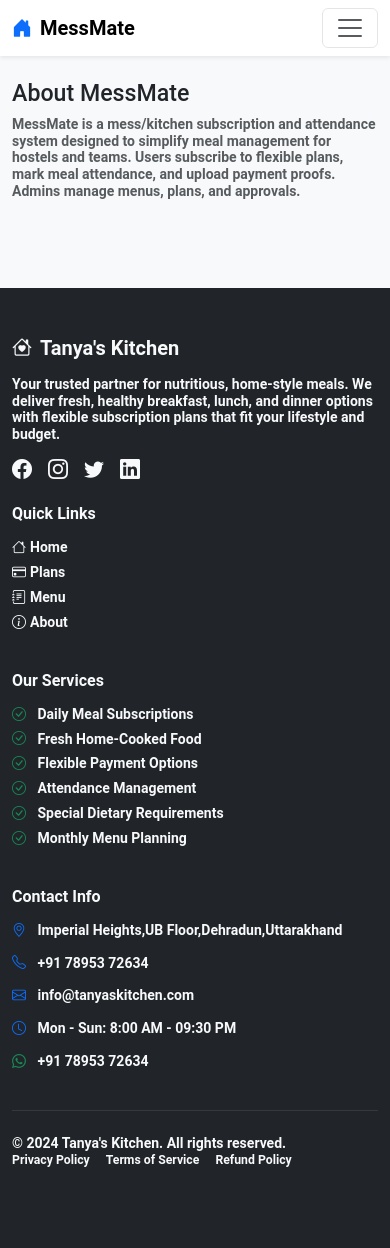
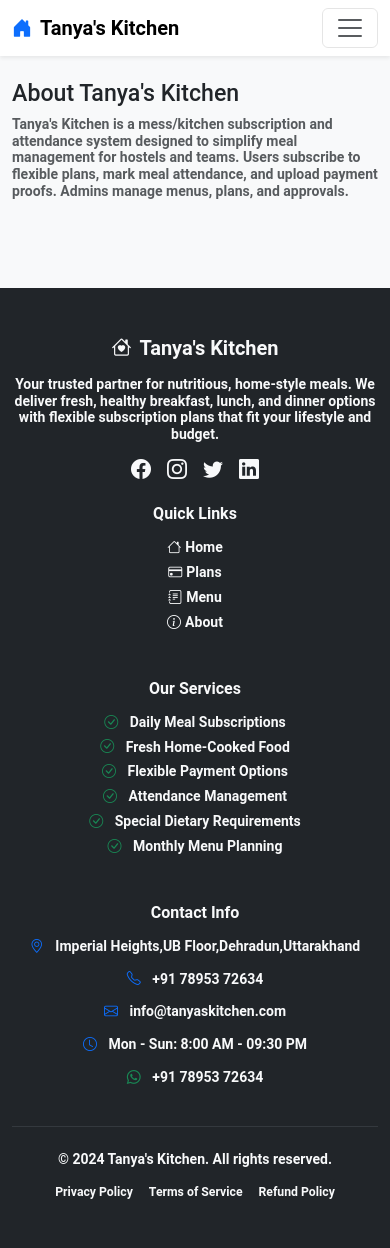
Before and after one commit to gangeshwar01/tanya-kitchen, a Django app: page /about/ in a window 390 px wide. Before the commit the page ends 1167 px from the top, so only its background shows below. Run offline with Django 5.2, Linux system fonts and the light colour scheme.

Commit message:
messmet changed

```diff
--- a/messmetapp/apps.py
+++ b/messmetapp/apps.py
@@ -4,4 +4,4 @@
 class MessmetappConfig(AppConfig):
     default_auto_field = 'django.db.models.BigAutoField'
     name = 'messmetapp'
-    verbose_name = 'MessMate App'
+    verbose_name = "Tanya's Kitchen App"
--- a/messmetapp/views.py
+++ b/messmetapp/views.py
@@ -574,7 +574,7 @@
         if form.is_valid():
             user = form.save()
             login(request, user)
-            messages.success(request, "Welcome to MessMate!")
+            messages.success(request, "Welcome to Tanya's Kitchen!")
             return redirect('home')
         else:
             messages.error(request, "Please correct the errors below.")
--- a/templates/about.html
+++ b/templates/about.html
@@ -2,8 +2,8 @@
 {% block content %}
 <div class="row justify-content-center">
   <div class="col-lg-8">
-    <h3>About MessMate</h3>
-    <p class="text-muted">MessMate is a mess/kitchen subscription and attendance system designed to simplify meal management for hostels and teams. Users subscribe to flexible plans, mark meal attendance, and upload payment proofs. Admins manage menus, plans, and approvals.</p>
+    <h3>About Tanya's Kitchen</h3>
+    <p class="text-muted">Tanya's Kitchen is a mess/kitchen subscription and attendance system designed to simplify meal management for hostels and teams. Users subscribe to flexible plans, mark meal attendance, and upload payment proofs. Admins manage menus, plans, and approvals.</p>
   </div>
 </div>
 {% endblock %}
--- a/templates/admin_dashboard.html
+++ b/templates/admin_dashboard.html
@@ -17,7 +17,7 @@
           <i class="bi bi-gear-fill text-white" style="font-size: 1.2rem;"></i>
         </div>
         <h6 class="mb-1 text-dark fw-bold">Admin Panel</h6>
-        <small class="text-muted">MessMate</small>
+        <small class="text-muted">Tanya's Kitchen</small>
       </div>
 
       <!-- Navigation Menu -->
@@ -1837,7 +1837,7 @@
           <i class="bi bi-gear-fill text-white" style="font-size: 1.2rem;"></i>
         </div>
         <h6 class="mb-1 text-dark fw-bold">Admin Panel</h6>
-        <small class="text-muted">MessMate</small>
+        <small class="text-muted">Tanya's Kitchen</small>
       </div>
 
       <!-- Navigation Menu -->
--- a/templates/base.html
+++ b/templates/base.html
@@ -3,7 +3,7 @@
 <head>
     <meta charset="UTF-8">
     <meta name="viewport" content="width=device-width, initial-scale=1.0">
-    <title>{% block title %}MessMate{% endblock %}</title>
+    <title>{% block title %}Tanya's Kitchen{% endblock %}</title>
     <link href="https://cdn.jsdelivr.net/npm/bootstrap@5.3.3/dist/css/bootstrap.min.css" rel="stylesheet">
     <link rel="stylesheet" href="https://cdn.jsdelivr.net/npm/bootstrap-icons@1.11.3/font/bootstrap-icons.min.css">
     <!-- Temporarily disabled Tailwind to fix navbar visibility -->
@@ -177,12 +177,31 @@
                 margin-right: 0.5rem !important;
             }
 
-            .navbar .navbar-nav .btn {
-                white-space: nowrap !important;
-                overflow: hidden !important;
-                text-overflow: ellipsis !important;
-            }
+        .navbar .navbar-nav .btn {
+            white-space: nowrap !important;
+            overflow: hidden !important;
+            text-overflow: ellipsis !important;
         }
+    }
+
+    /* Footer mobile centering */
+    @media (max-width: 767.98px) {
+        footer .list-unstyled {
+            text-align: center !important;
+        }
+        footer .list-unstyled li {
+            display: block;
+        }
+        footer h5, footer h6 {
+            text-align: center !important;
+        }
+        footer p {
+            text-align: center !important;
+        }
+        footer .col-md-6 > div {
+            text-align: center !important;
+        }
+    }
 
         /* Ensure navbar toggler is visible only on mobile */
         .navbar-toggler {
@@ -222,7 +241,7 @@
         <div class="container-fluid">
             <a class="navbar-brand fw-bold d-flex align-items-center gap-2" href="/">
                 <i class="bi bi-house-door-fill text-primary"></i>
-                MessMate
+                Tanya's Kitchen
                 {% if user.is_authenticated and user.profile_image %}
                     <img src="{{ user.profile_image.url }}" alt="avatar" class="rounded-circle" style="width:28px;height:28px;object-fit:cover;">
                 {% endif %}
@@ -368,7 +387,7 @@
     <!-- Footer -->
     <footer class="bg-dark text-light py-5 mt-5">
         <div class="container">
-            <div class="row g-4">
+            <div class="row g-4 text-center text-md-start">
                 <!-- Company Info -->
                 <div class="col-lg-4 col-md-6">
                     <h5 class="fw-bold mb-3">
@@ -379,7 +398,7 @@
                         healthy breakfast, lunch, and dinner options with flexible subscription plans
                         that fit your lifestyle and budget.
                     </p>
-                    <div class="d-flex gap-3">
+                    <div class="d-flex gap-3 justify-content-center justify-content-md-start">
                         <a href="https://facebook.com/tanyaskitchen" class="text-light" target="_blank" title="Follow us on Facebook">
                             <i class="bi bi-facebook fs-5"></i>
                         </a>
@@ -398,7 +417,7 @@
                 <!-- Quick Links -->
                 <div class="col-lg-2 col-md-6">
                     <h6 class="fw-bold mb-3">Quick Links</h6>
-                    <ul class="list-unstyled">
+                    <ul class="list-unstyled d-inline-block">
                         <li class="mb-2">
                             <a href="/" class="text-light text-decoration-none">
                                 <i class="bi bi-house me-1"></i>Home
@@ -439,7 +458,7 @@
                 <!-- Services -->
                 <div class="col-lg-3 col-md-6">
                     <h6 class="fw-bold mb-3">Our Services</h6>
-                    <ul class="list-unstyled">
+                    <ul class="list-unstyled d-inline-block">
                         <li class="mb-2">
                             <i class="bi bi-check-circle text-success me-2"></i>
                             <span class="text-light">Daily Meal Subscriptions</span>
@@ -496,13 +515,13 @@
             <!-- Bottom Bar -->
             <hr class="my-4 border-secondary">
             <div class="row align-items-center">
-                <div class="col-md-6">
+                <div class="col-md-6 text-center text-md-start">
                     <p class="text-light mb-0">
                         &copy; 2024 Tanya's Kitchen. All rights reserved.
                     </p>
                 </div>
-                <div class="col-md-6 text-md-end">
-                    <div class="d-flex justify-content-md-end gap-3">
+                <div class="col-md-6 text-center text-md-end mt-3 mt-md-0">
+                    <div class="d-flex justify-content-center justify-content-md-end gap-3 flex-wrap">
                         <a href="#" class="text-light text-decoration-none small">Privacy Policy</a>
                         <a href="#" class="text-light text-decoration-none small">Terms of Service</a>
                         <a href="#" class="text-light text-decoration-none small">Refund Policy</a>
--- a/templates/login.html
+++ b/templates/login.html
@@ -9,7 +9,7 @@
             <svg xmlns="http://www.w3.org/2000/svg" width="28" height="28" fill="currentColor" class="bi bi-person" viewBox="0 0 16 16"><path d="M8 8a3 3 0 1 0 0-6 3 3 0 0 0 0 6z"/><path fill-rule="evenodd" d="M14 14s-1-1.5-6-1.5S2 14 2 14s1-4 6-4 6 4 6 4z"/></svg>
           </div>
           <h4 class="mt-2 mb-0">Welcome back</h4>
-          <div class="text-muted">Sign in to continue to MessMate</div>
+          <div class="text-muted">Sign in to continue to Tanya's Kitchen</div>
         </div>
         <form method="post" class="needs-validation" novalidate>{% csrf_token %}
           <div class="mb-3">
--- a/templates/register.html
+++ b/templates/register.html
@@ -9,7 +9,7 @@
             <svg xmlns="http://www.w3.org/2000/svg" width="28" height="28" fill="currentColor" class="bi bi-person-plus" viewBox="0 0 16 16"><path d="M6 8a3 3 0 1 0 0-6 3 3 0 0 0 0 6z"/><path d="M11 5.5a.5.5 0 0 1 .5-.5H13V4a.5.5 0 0 1 1 0v1h1.5a.5.5 0 0 1 0 1H14v1.5a.5.5 0 0 1-1 0V6h-1.5a.5.5 0 0 1-.5-.5z"/><path d="M1 14s1-4 5-4 5 4 5 4H1z"/></svg>
           </div>
           <h4 class="mt-2 mb-0">Create your account</h4>
-          <div class="text-muted">Join MessMate to manage your meals</div>
+          <div class="text-muted">Join Tanya's Kitchen to manage your meals</div>
         </div>
         <form method="post" enctype="multipart/form-data" class="auth-form needs-validation" novalidate>{% csrf_token %}
           <div class="row g-3">
```
